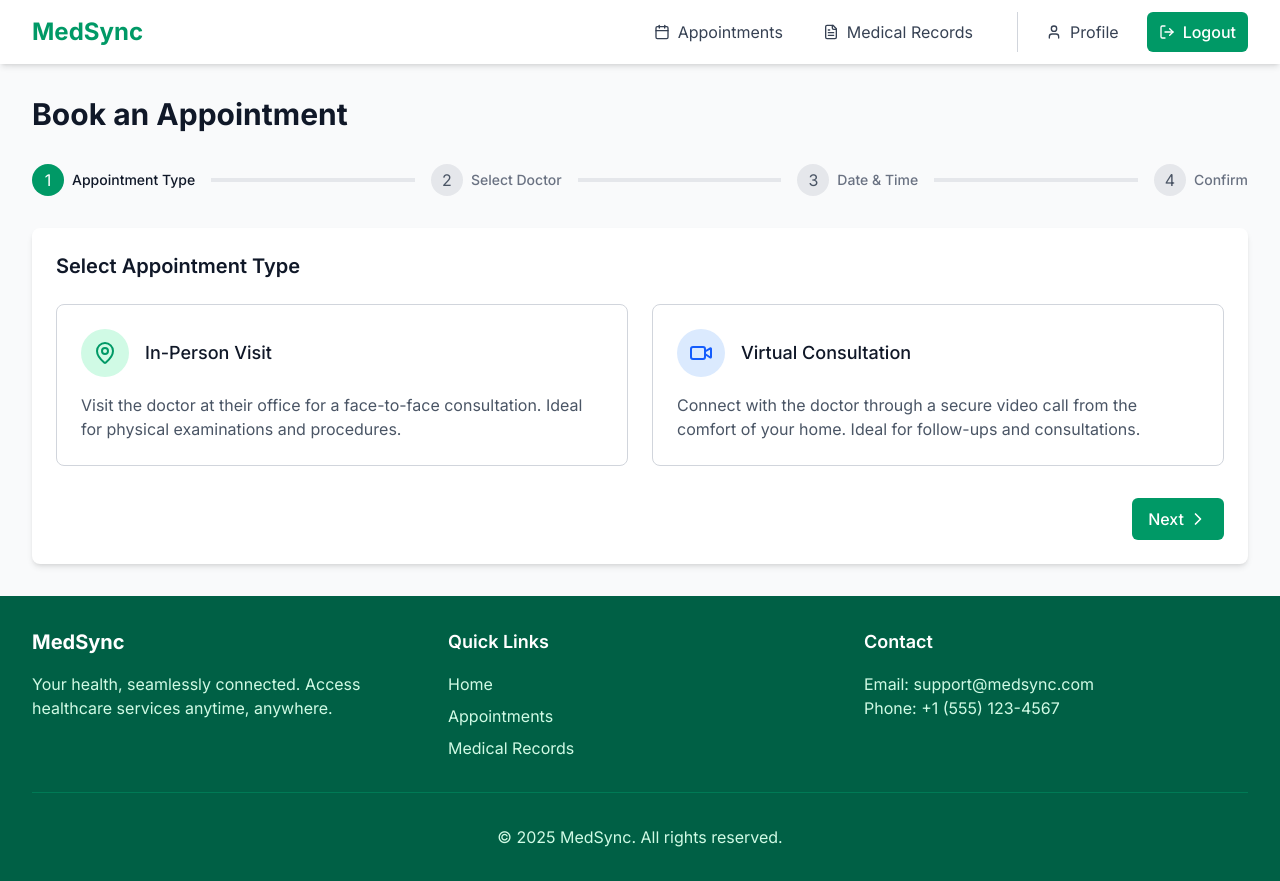
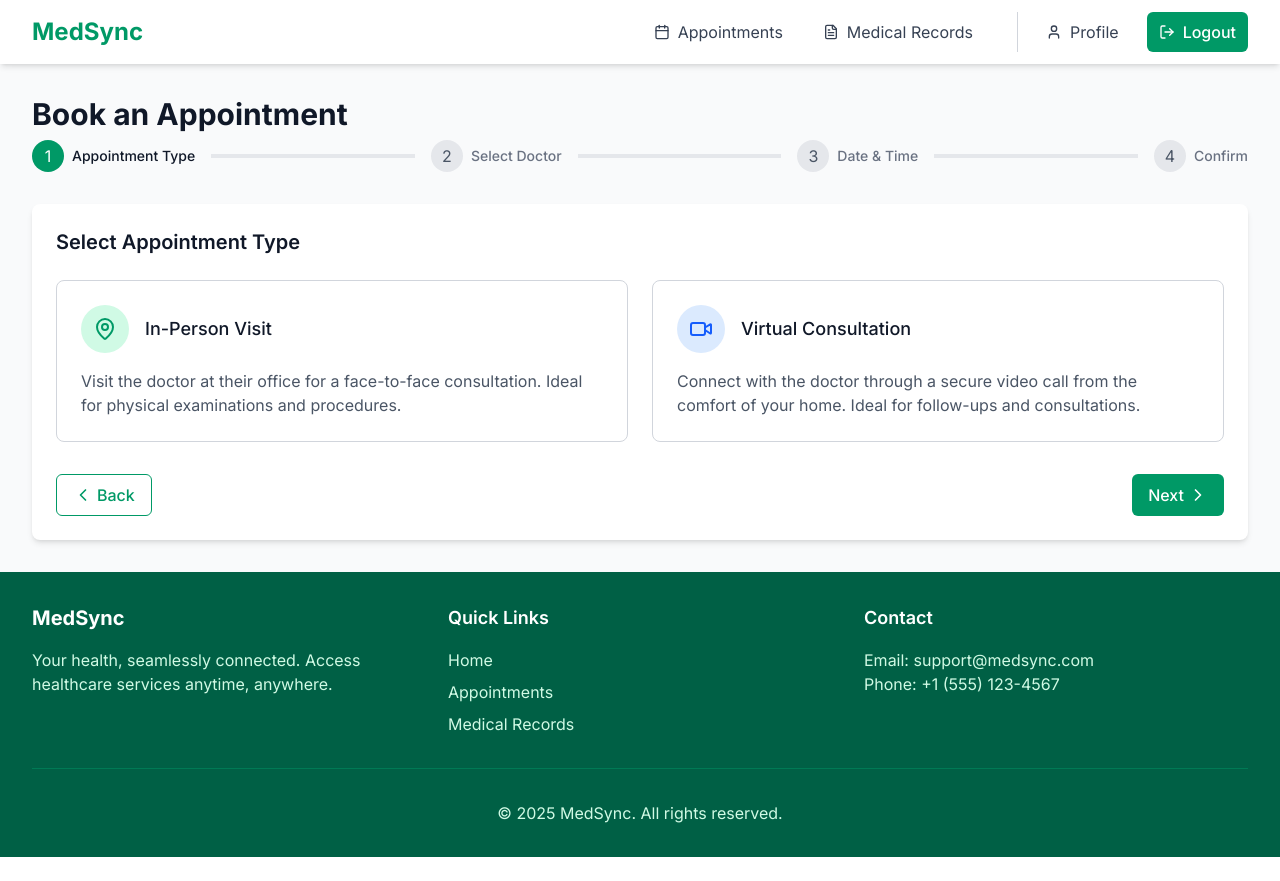
Before and after one commit to SeenLex/med-sync, a Next.js app: page /appointments/new in a window 1280 px wide. After the commit the page ends 857 px from the top, so only its background shows below. Built offline with nearby package versions, Linux system fonts and the light colour scheme.

Commit message:
some updates

```diff
--- a/app/appointments/new/page.tsx
+++ b/app/appointments/new/page.tsx
@@ -1,4 +1,4 @@
-'use client';
+"use client";
 
 import React, { useState } from "react";
 import { Video, MapPin, Search, ChevronLeft, ChevronRight } from "lucide-react";
@@ -8,7 +8,10 @@ import Button from "@/components/ui/Button";
 
 const NewAppointment: React.FC = () => {
   const [step, setStep] = useState(1);
-  const [appointmentType, setAppointmentType] = useState<"IN_PERSON" | "VIRTUAL" | null>(null);
+  const [appointmentType, setAppointmentType] = useState<
+    "IN_PERSON" | "VIRTUAL" | null
+  >(null);
+
   interface Doctor {
     id: string;
     name: string;
@@ -26,7 +29,7 @@ const NewAppointment: React.FC = () => {
   const [specialty, setSpecialty] = useState("");
 
   // Mock data for doctors
-  const doctors = [
+  const doctors: Doctor[] = [
     {
       id: "1",
       name: "Dr. Sarah Johnson",
@@ -34,7 +37,7 @@ const NewAppointment: React.FC = () => {
       rating: 4.9,
       reviewCount: 124,
       image: "https://randomuser.me/api/portraits/women/45.jpg",
-      availableFor: ["IN_PERSON" as const, "VIRTUAL" as const],
+      availableFor: ["IN_PERSON", "VIRTUAL"],
     },
     {
       id: "2",
@@ -43,7 +46,7 @@ const NewAppointment: React.FC = () => {
       rating: 4.8,
       reviewCount: 98,
       image: "https://randomuser.me/api/portraits/men/32.jpg",
-      availableFor: ["IN_PERSON" as const, "VIRTUAL" as const],
+      availableFor: ["IN_PERSON", "VIRTUAL"],
     },
     {
       id: "3",
@@ -52,7 +55,7 @@ const NewAppointment: React.FC = () => {
       rating: 4.7,
       reviewCount: 87,
       image: "https://randomuser.me/api/portraits/women/33.jpg",
-      availableFor: ["VIRTUAL" as const],
+      availableFor: ["VIRTUAL"],
     },
     {
       id: "4",
@@ -61,7 +64,7 @@ const NewAppointment: React.FC = () => {
       rating: 4.9,
       reviewCount: 156,
       image: "https://randomuser.me/api/portraits/men/46.jpg",
-      availableFor: ["VIRTUAL" as const],
+      availableFor: ["VIRTUAL"],
     },
     {
       id: "5",
@@ -70,7 +73,7 @@ const NewAppointment: React.FC = () => {
       rating: 4.6,
       reviewCount: 72,
       image: "https://randomuser.me/api/portraits/women/22.jpg",
-      availableFor: ["IN_PERSON" as const],
+      availableFor: ["IN_PERSON"],
     },
   ];
 
@@ -120,12 +123,9 @@ const NewAppointment: React.FC = () => {
       searchQuery === "" ||
       doctor.name.toLowerCase().includes(searchQuery.toLowerCase()) ||
       doctor.specialty.toLowerCase().includes(searchQuery.toLowerCase());
-
     const matchesSpecialty = specialty === "" || doctor.specialty === specialty;
-
     const matchesType =
       appointmentType === null || doctor.availableFor.includes(appointmentType);
-
     return matchesSearch && matchesSpecialty && matchesType;
   });
 
@@ -155,138 +155,104 @@ const NewAppointment: React.FC = () => {
     }
   };
 
+  const stepLabels = [
+    "Appointment Type",
+    "Select Doctor",
+    "Date & Time",
+    "Confirm",
+  ];
+
   return (
     <Layout>
       <div className="max-w-7xl mx-auto px-4 sm:px-6 lg:px-8 py-8">
-        <div className="flex items-center mb-8">
-          <h1 className="text-3xl font-bold text-gray-900">Book an Appointment</h1>
-        </div>
+        <h1 className="text-3xl font-bold text-gray-900 mb-2">
+          Book an Appointment
+        </h1>
 
-        <div className="mb-8">
+        {/* full tracker on md+ */}
+        <div className="hidden md:block mb-8">
           <div className="flex items-center justify-between">
+            {[1, 2, 3, 4].map((n) => (
+              <React.Fragment key={n}>
                 <div className="flex items-center">
                   <div
                     className={`flex items-center justify-center w-8 h-8 rounded-full ${
-                  step >= 1 ? "bg-emerald-600 text-white" : "bg-gray-200 text-gray-600"
+                      step >= n
+                        ? "bg-emerald-600 text-white"
+                        : "bg-gray-200 text-gray-600"
                     }`}
                   >
-                1
+                    {n}
                   </div>
-              <div className="ml-2">
                   <p
-                  className={`text-sm font-medium ${
-                    step >= 1 ? "text-gray-900" : "text-gray-500"
+                    className={`ml-2 text-sm font-medium ${
+                      step >= n ? "text-gray-900" : "text-gray-500"
                     }`}
                   >
-                  Appointment Type
+                    {stepLabels[n - 1]}
                   </p>
                 </div>
-            </div>
+                {n < 4 && (
                   <div
                     className={`flex-1 h-1 mx-4 ${
-                step > 1 ? "bg-emerald-600" : "bg-gray-200"
+                      step > n ? "bg-emerald-600" : "bg-gray-200"
                     }`}
-            ></div>
-            <div className="flex items-center">
-              <div
-                className={`flex items-center justify-center w-8 h-8 rounded-full ${
-                  step >= 2 ? "bg-emerald-600 text-white" : "bg-gray-200 text-gray-600"
-                }`}
-              >
-                2
-              </div>
-              <div className="ml-2">
-                <p
-                  className={`text-sm font-medium ${
-                    step >= 2 ? "text-gray-900" : "text-gray-500"
-                  }`}
-                >
-                  Select Doctor
-                </p>
-              </div>
-            </div>
-            <div
-              className={`flex-1 h-1 mx-4 ${
-                step > 2 ? "bg-emerald-600" : "bg-gray-200"
-              }`}
-            ></div>
-            <div className="flex items-center">
-              <div
-                className={`flex items-center justify-center w-8 h-8 rounded-full ${
-                  step >= 3 ? "bg-emerald-600 text-white" : "bg-gray-200 text-gray-600"
-                }`}
-              >
-                3
-              </div>
-              <div className="ml-2">
-                <p
-                  className={`text-sm font-medium ${
-                    step >= 3 ? "text-gray-900" : "text-gray-500"
-                  }`}
-                >
-                  Date & Time
-                </p>
-              </div>
-            </div>
-            <div
-              className={`flex-1 h-1 mx-4 ${
-                step > 3 ? "bg-emerald-600" : "bg-gray-200"
-              }`}
-            ></div>
-            <div className="flex items-center">
-              <div
-                className={`flex items-center justify-center w-8 h-8 rounded-full ${
-                  step >= 4 ? "bg-emerald-600 text-white" : "bg-gray-200 text-gray-600"
-                }`}
-              >
-                4
-              </div>
-              <div className="ml-2">
-                <p
-                  className={`text-sm font-medium ${
-                    step >= 4 ? "text-gray-900" : "text-gray-500"
-                  }`}
-                >
-                  Confirm
-                </p>
-              </div>
-            </div>
+                  />
+                )}
+              </React.Fragment>
+            ))}
           </div>
         </div>
 
-        <Card className="p-6">
+        {/* simple label on xs–sm */}
+        <div className="md:hidden flex items-center mb-6">
+          <div
+            className="flex items-center justify-center w-9 h-8 rounded-full
+               bg-emerald-600 text-white flex-shrink-0 text-sm font-medium"
+          >
+            {step}/{stepLabels.length}
+          </div>
+          <span className="ml-2 text-sm font-medium text-gray-900">
+            {stepLabels[step - 1]}
+          </span>
+        </div>
+
+        <Card className="w-full p-4 sm:p-6">
           {step === 1 && (
             <div>
-              <h2 className="text-xl font-semibold text-gray-900 mb-6">
+              <h2 className="text-xl font-semibold mb-6 text-gray-900">
                 Select Appointment Type
               </h2>
               <div className="grid grid-cols-1 md:grid-cols-2 gap-6">
                 <div
+                  onClick={() => setAppointmentType("IN_PERSON")}
                   className={`border rounded-lg p-6 cursor-pointer transition-all ${
                     appointmentType === "IN_PERSON"
                       ? "border-emerald-500 bg-emerald-50"
                       : "border-gray-300 hover:border-emerald-300 hover:bg-gray-50"
                   }`}
-                  onClick={() => setAppointmentType("IN_PERSON")}
                 >
                   <div className="flex items-center mb-4">
                     <div className="bg-emerald-100 p-3 rounded-full">
                       <MapPin className="h-6 w-6 text-emerald-600" />
                     </div>
-                    <h3 className="ml-4 text-lg font-medium text-gray-900">In-Person Visit</h3>
+                    <h3 className="ml-4 text-lg font-medium text-gray-900">
+                      In-Person Visit
+                    </h3>
                   </div>
                   <p className="text-gray-600">
-                    Visit the doctor at their office for a face-to-face consultation. Ideal for
-                    physical examinations and procedures.
+                    Visit the doctor at their office for a face-to-face
+                    consultation. Ideal for physical examinations and
+                    procedures.
                   </p>
                 </div>
                 <div
+                  onClick={() => setAppointmentType("VIRTUAL")}
                   className={`border rounded-lg p-6 cursor-pointer transition-all ${
                     appointmentType === "VIRTUAL"
                       ? "border-emerald-500 bg-emerald-50"
                       : "border-gray-300 hover:border-emerald-300 hover:bg-gray-50"
                   }`}
-                  onClick={() => setAppointmentType("VIRTUAL")}
                 >
                   <div className="flex items-center mb-4">
                     <div className="bg-blue-100 p-3 rounded-full">
@@ -297,8 +263,9 @@ const NewAppointment: React.FC = () => {
                     </h3>
                   </div>
                   <p className="text-gray-600">
-                    Connect with the doctor through a secure video call from the comfort of your
-                    home. Ideal for follow-ups and consultations.
+                    Connect with the doctor through a secure video call from the
+                    comfort of your home. Ideal for follow-ups and
+                    consultations.
                   </p>
                 </div>
               </div>
@@ -307,22 +274,22 @@ const NewAppointment: React.FC = () => {
 
           {step === 2 && (
             <div>
-              <h2 className="text-xl font-semibold text-gray-900 mb-6">Select a Doctor</h2>
+              <h2 className="text-xl font-semibold mb-6 text-gray-900">Select a Doctor</h2>
               <div className="mb-6 flex flex-col md:flex-row md:items-center md:justify-between space-y-4 md:space-y-0">
-                <div className="relative">
+                <div className="relative w-full md:w-80">
                   <div className="absolute inset-y-0 left-0 pl-3 flex items-center pointer-events-none">
-                    <Search className="h-5 w-5 text-gray-400" />
+                    <Search className="h-5 w-5 text-gray-900" />
                   </div>
                   <input
                     type="text"
                     placeholder="Search by doctor name or specialty"
-                    className="pl-10 pr-4 py-2 border border-gray-300 rounded-md focus:outline-none focus:ring-emerald-500 focus:border-emerald-500 w-full md:w-80"
+                    className="pl-10 pr-4 py-2 border rounded-md focus:outline-none text-gray-900 focus:ring-emerald-500 focus:border-emerald-500 w-full"
                     value={searchQuery}
                     onChange={(e) => setSearchQuery(e.target.value)}
                   />
                 </div>
                 <select
-                  className="border border-gray-300 rounded-md py-2 pl-3 pr-10 focus:outline-none focus:ring-emerald-500 focus:border-emerald-500"
+                  className="border rounded-md py-2 pl-3 pr-10 focus:outline-none focus:ring-emerald-500 focus:border-emerald-500"
                   value={specialty}
                   onChange={(e) => setSpecialty(e.target.value)}
                 >
@@ -339,12 +306,12 @@ const NewAppointment: React.FC = () => {
                   filteredDoctors.map((doctor) => (
                     <div
                       key={doctor.id}
+                      onClick={() => setSelectedDoctor(doctor)}
                       className={`border rounded-lg p-4 cursor-pointer transition-all ${
                         selectedDoctor?.id === doctor.id
                           ? "border-emerald-500 bg-emerald-50"
                           : "border-gray-300 hover:border-emerald-300 hover:bg-gray-50"
                       }`}
-                      onClick={() => setSelectedDoctor(doctor)}
                     >
                       <div className="flex items-center">
                         <img
@@ -353,8 +320,12 @@ const NewAppointment: React.FC = () => {
                           className="h-16 w-16 rounded-full object-cover"
                         />
                         <div className="ml-4">
-                          <h3 className="text-lg font-medium text-gray-900">{doctor.name}</h3>
-                          <p className="text-sm text-gray-500">{doctor.specialty}</p>
+                          <h3 className="text-lg font-medium text-gray-900">
+                            {doctor.name}
+                          </h3>
+                          <p className="text-sm text-gray-500">
+                            {doctor.specialty}
+                          </p>
                           <div className="mt-1 flex items-center">
                             <div className="flex items-center">
                               {[...Array(5)].map((_, i) => (
@@ -370,7 +341,9 @@ const NewAppointment: React.FC = () => {
                                 >
                                   <path
                                     fillRule="evenodd"
-                                    d="M10 15.934l-6.18 3.254 1.18-6.875L.5 7.914l6.902-1.004L10 .686l2.598 6.224 6.902 1.004-4.5 4.399 1.18 6.875z"
+                                    d="M10 15.934l-6.18 3.254 1.18-6.875L.5 7.914l6.902-1.004L10
+                                    .686l2.598 6.224 6.902 1.004-4.5 4.399 1.18
+                                    6.875z"
                                     clipRule="evenodd"
                                   />
                                 </svg>
@@ -399,7 +372,7 @@ const NewAppointment: React.FC = () => {
                 ) : (
                   <div className="text-center py-8">
                     <p className="text-gray-500">
-                      No doctors found matching your criteria. Please try a different search.
+                      No doctors found matching your criteria.
                     </p>
                   </div>
                 )}
@@ -409,48 +382,52 @@ const NewAppointment: React.FC = () => {
 
           {step === 3 && (
             <div>
-              <h2 className="text-xl font-semibold text-gray-900 mb-6">
+              <h2 className="text-xl font-semibold mb-6 text-gray-900">
                 Select Date and Time
               </h2>
               <div className="grid grid-cols-1 md:grid-cols-2 gap-8">
                 <div>
-                  <h3 className="text-lg font-medium text-gray-900 mb-4">Select Date</h3>
+                  <h3 className="text-lg font-medium mb-4 text-gray-900">Select Date</h3>
                   <div className="grid grid-cols-3 sm:grid-cols-4 gap-2">
                     {availableDates.map((date) => (
                       <div
                         key={date}
+                        onClick={() => setSelectedDate(date)}
                         className={`border rounded-md p-2 text-center cursor-pointer transition-all ${
                           selectedDate === date
                             ? "border-emerald-500 bg-emerald-50 text-emerald-700"
-                            : "border-gray-300 hover:border-emerald-300 hover:bg-gray-50"
+                            : "border-gray-300 hover:border-emerald-300 hover:bg-gray-50 text-gray-400"
                         }`}
-                        onClick={() => setSelectedDate(date)}
                       >
                         <div className="text-sm font-medium">
-                          {new Date(date).toLocaleDateString("en-US", { weekday: "short" })}
+                          {new Date(date).toLocaleDateString("en-US", {
+                            weekday: "short",
+                          })}
                         </div>
                         <div className="text-lg font-semibold">
                           {new Date(date).getDate()}
                         </div>
                         <div className="text-xs">
-                          {new Date(date).toLocaleDateString("en-US", { month: "short" })}
+                          {new Date(date).toLocaleDateString("en-US", {
+                            month: "short",
+                          })}
                         </div>
                       </div>
                     ))}
                   </div>
                 </div>
                 <div>
-                  <h3 className="text-lg font-medium text-gray-900 mb-4">Select Time</h3>
+                  <h3 className="text-lg font-medium mb-4 text-gray-900">Select Time</h3>
                   <div className="grid grid-cols-3 gap-2">
                     {availableTimeSlots.map((time) => (
                       <div
                         key={time}
+                        onClick={() => setSelectedTime(time)}
                         className={`border rounded-md py-2 px-1 text-center cursor-pointer transition-all ${
                           selectedTime === time
                             ? "border-emerald-500 bg-emerald-50 text-emerald-700"
-                            : "border-gray-300 hover:border-emerald-300 hover:bg-gray-50"
+                            : "border-gray-300 hover:border-emerald-300 hover:bg-gray-50 text-gray-400"
                         }`}
-                        onClick={() => setSelectedTime(time)}
                       >
                         <div className="text-sm font-medium">{time}</div>
                       </div>
@@ -463,7 +440,7 @@ const NewAppointment: React.FC = () => {
 
           {step === 4 && (
             <div>
-              <h2 className="text-xl font-semibold text-gray-900 mb-6">
+              <h2 className="text-xl font-semibold mb-6 text-gray-900">
                 Confirm Your Appointment
               </h2>
               <div className="bg-gray-50 rounded-lg p-6 mb-6">
@@ -479,20 +456,30 @@ const NewAppointment: React.FC = () => {
                     <h3 className="text-lg font-medium text-gray-900">
                       {selectedDoctor?.name}
                     </h3>
-                    <p className="text-sm text-gray-500">{selectedDoctor?.specialty}</p>
+                    <p className="text-sm text-gray-500">
+                      {selectedDoctor?.specialty}
+                    </p>
                     <div className="mt-4 grid grid-cols-1 sm:grid-cols-2 gap-4">
                       <div>
-                        <p className="text-sm font-medium text-gray-500">Date</p>
+                        <p className="text-sm font-medium text-gray-500">
+                          Date
+                        </p>
                         <p className="text-base text-gray-900">
                           {selectedDate && formatDate(selectedDate)}
                         </p>
                       </div>
                       <div>
-                        <p className="text-sm font-medium text-gray-500">Time</p>
-                        <p className="text-base text-gray-900">{selectedTime}</p>
+                        <p className="text-sm font-medium text-gray-500">
+                          Time
+                        </p>
+                        <p className="text-base text-gray-900">
+                          {selectedTime}
+                        </p>
                       </div>
                       <div>
-                        <p className="text-sm font-medium text-gray-500">Appointment Type</p>
+                        <p className="text-sm font-medium text-gray-500">
+                          Appointment Type
+                        </p>
                         <p className="text-base text-gray-900">
                           {appointmentType === "IN_PERSON"
                             ? "In-Person Visit"
@@ -504,9 +491,9 @@ const NewAppointment: React.FC = () => {
                 </div>
               </div>
               <div className="mb-6">
-                <h3 className="text-lg font-medium text-gray-900 mb-2">Reason for Visit</h3>
+                <h3 className="text-lg font-medium mb-2 text-gray-900">Reason for Visit</h3>
                 <textarea
-                  className="w-full border border-gray-300 rounded-md p-3 focus:outline-none focus:ring-emerald-500 focus:border-emerald-500"
+                  className="w-full border rounded-md p-3 focus:outline-none border-gray-400 text-gray-900 focus:ring-emerald-500 focus:border-emerald-500"
                   rows={4}
                   placeholder="Please describe your symptoms or reason for the appointment..."
                 ></textarea>
@@ -522,7 +509,10 @@ const NewAppointment: React.FC = () => {
                     >
                       <path
                         fillRule="evenodd"
-                        d="M18 10a8 8 0 11-16 0 8 8 0 0116 0zm-7-4a1 1 0 11-2 0 1 1 0 012 0zM9 9a1 1 0 000 2v3a1 1 0 001 1h1a1 1 0 100-2v-3a1 1 0 00-1-1H9z"
+                        d="M18 10a8 8 0 11-16 0 8 8 0 0116 0zm-7-4a1
+                          1 0 11-2 0 1 1 0 012 0zM9 9a1 1 0 000
+                          2v3a1 1 0 001 1h1a1 1 0 100-2v-3a1
+                          1 0 00-1-1H9z"
                         clipRule="evenodd"
                       />
                     </svg>
@@ -539,12 +529,12 @@ const NewAppointment: React.FC = () => {
             </div>
           )}
 
-          <div className="flex justify-between mt-8">
+          <div className="mt-8 flex flex-col sm:flex-row justify-between gap-3">
             <Button
               variant="outline"
               onClick={handlePrevStep}
               disabled={step === 1}
-              className={step === 1 ? "invisible" : ""}
+              className="w-full sm:w-auto"
             >
               <ChevronLeft className="h-5 w-5 mr-1" />
               Back
@@ -557,12 +547,13 @@ const NewAppointment: React.FC = () => {
                   (step === 2 && !selectedDoctor) ||
                   (step === 3 && (!selectedDate || !selectedTime))
                 }
+                className="w-full sm:w-auto"
               >
                 Next
                 <ChevronRight className="h-5 w-5 ml-1" />
               </Button>
             ) : (
-              <Button>Confirm Appointment</Button>
+              <Button className="w-full sm:w-auto">Confirm Appointment</Button>
             )}
           </div>
         </Card>
```
Also changed, not shown: app/appointments/page.tsx (indentation only). Lines whose indentation alone changed are shown as unchanged.
